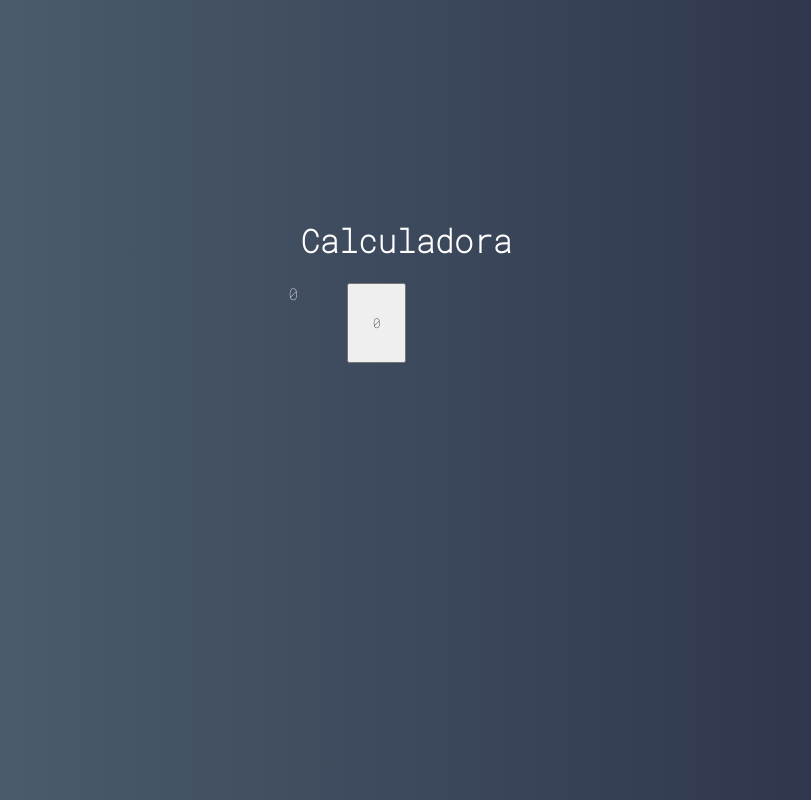
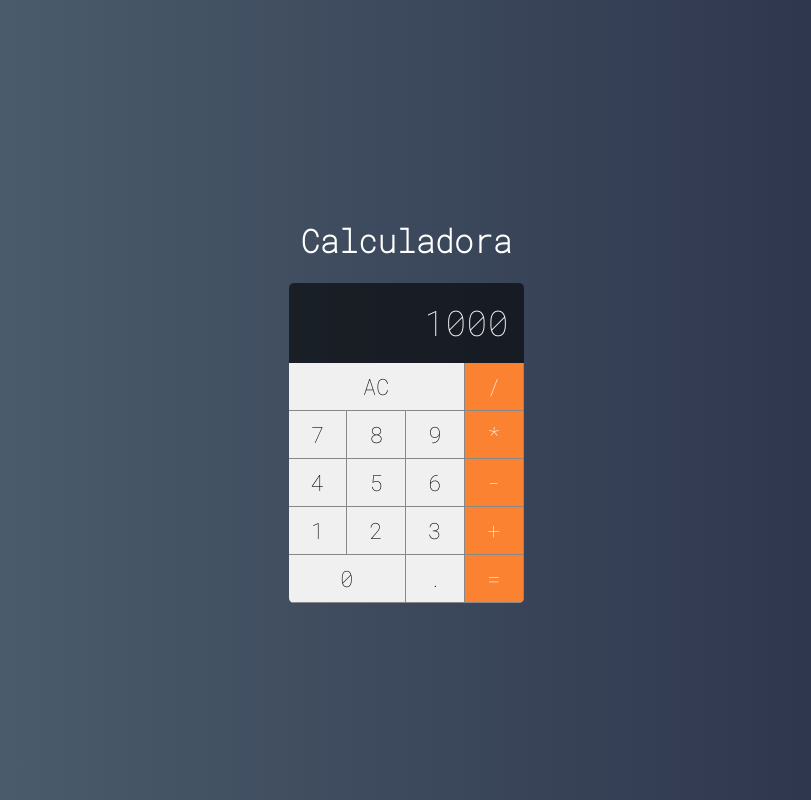
Before and after one commit to PomboObeso/project-vue__calculator, a Vue app: page / in a window 1280 px wide. Shown: the whole page, without its empty margins (234-1045 px from the left). Built offline with nearby package versions, Linux system fonts and the light colour scheme.

Commit message:
Adding Display properties and Styles itself

```diff
--- a/src/components/Button.vue
+++ b/src/components/Button.vue
@@ -1,13 +1,46 @@
 <template>
-    <button class="button">0</button>
+    <button class="button" :class="{double, triple, operation}">{{label}}</button>
 </template>
 
 <script>
 export default {
-
+    props: {
+        label: {},
+        operation: {type: Boolean},
+        double: {type: Boolean},
+        triple: {type: Boolean}
+    }
 }
 </script>
 
 <style>
+    :root {
+        --bg-button: #f0f0f0;
+        --border-button: 1px solid #888;
+    }
 
+    .button {
+        font-size: 1.4em;
+        background-color: var(--bg-button);
+        border: none;
+        border-right: var(--border-button);
+        border-bottom: var(--border-button);
+        outline: none;
+    }
+    .button:active {
+        background-color: #aaa;
+    }
+    .button.double {
+        grid-column: span 2;
+    }
+    .button.triple{
+        grid-column: span 3;
+    }
+    .button.operation {
+        background-color: #fa8231;
+        color: #fff;
+    }
+    .button.operation:active {
+        background-color: #fa8231bb;
+    }
 </style>
--- a/src/components/Display.vue
+++ b/src/components/Display.vue
@@ -1,13 +1,23 @@
 <template>
-    <div class="display">0</div>
+    <div class="display">{{value}}</div>
 </template>
 
 <script>
 export default {
-
+    props: ['value']
 }
 </script>
 
 <style>
+    .display {
+        grid-column: span 4;
+        background-color: #0009;
 
+        display: flex;
+        justify-content: flex-end;
+        align-items: center;
+        padding: 15px;
+        font-size: 2.2em;
+        overflow: hidden;
+    }
 </style>
--- a/src/main/Calculator.vue
+++ b/src/main/Calculator.vue
@@ -1,7 +1,23 @@
 <template>
     <div class="calculator">
-        <Display />
-        <Button />
+        <Display value="1000" />
+        <Button label="AC" triple />
+        <Button label="/" operation/>
+        <Button label="7" />
+        <Button label="8" />
+        <Button label="9" />
+        <Button label="*" operation />
+        <Button label="4" />
+        <Button label="5" />
+        <Button label="6" />
+        <Button label="-" operation />
+        <Button label="1" />
+        <Button label="2" />
+        <Button label="3" />
+        <Button label="+" operation />
+        <Button label="0" double />
+        <Button label="."  />
+        <Button label="=" operation />
     </div>
 </template>
 
```
Also changed, not shown: .eslintrc.js (added).
